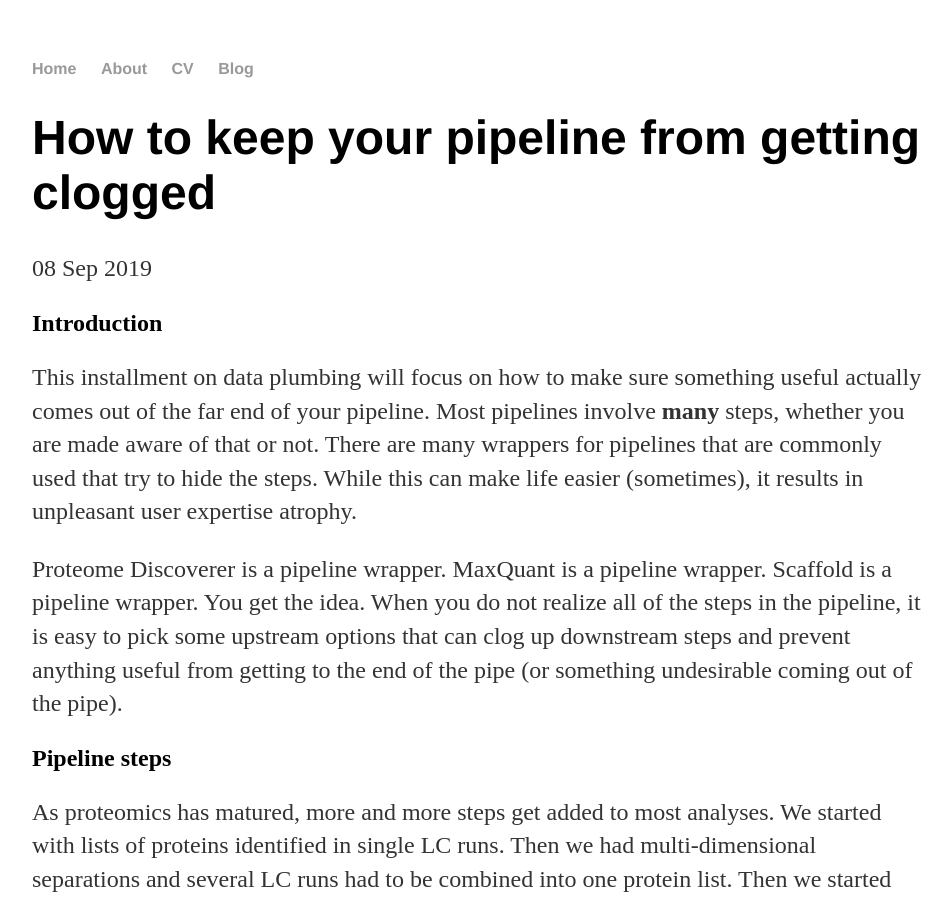
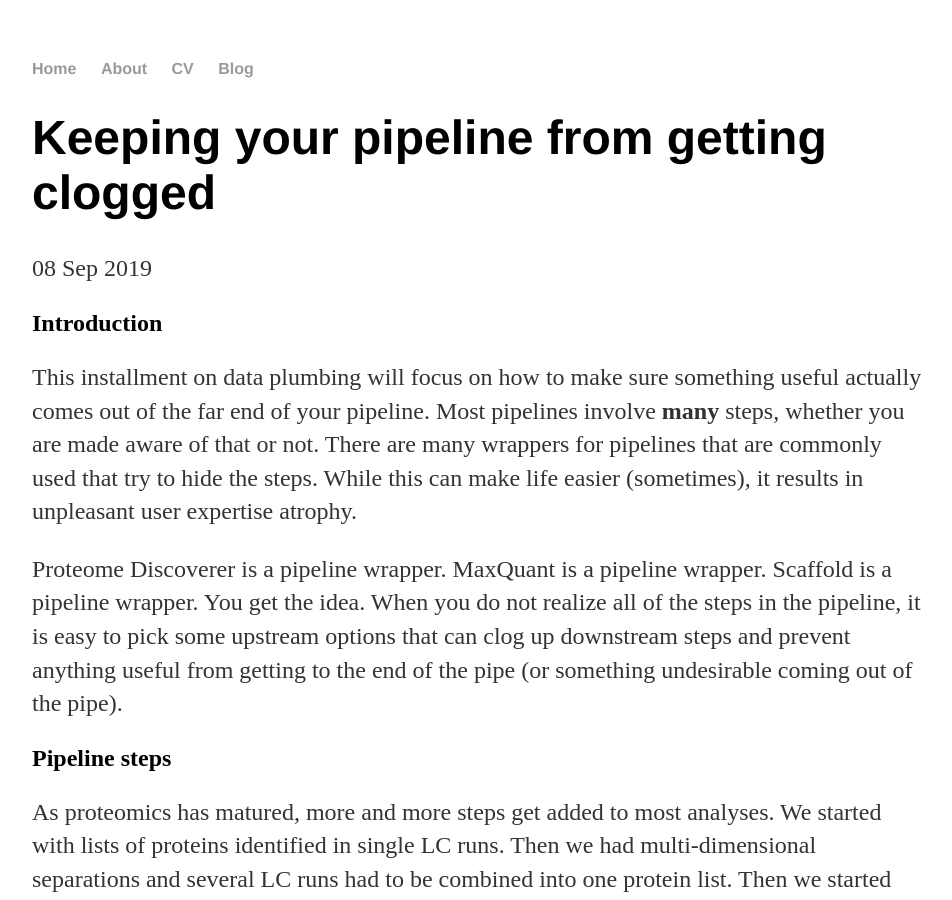
Before and after one commit to pwilmart/pwilmart.github.io, a Jekyll site: the page built from _posts/2019-09-08-Keeping-pipeline-flowing.md, in a window 1280 px wide and 900 px high. Shown: the whole window, without its empty margins (160-1112 px from the left). Built offline with Jekyll 4.4.1, drawn with Linux system fonts in a browser that asks for light colours.

Commit message:
minor edits

```diff
--- a/_posts/2019-09-08-Keeping-pipeline-flowing.md
+++ b/_posts/2019-09-08-Keeping-pipeline-flowing.md
@@ -1,6 +1,6 @@
 ---
 layout: post
-title: "How to keep your pipeline from getting clogged"
+title: "Keeping your pipeline from getting clogged"
 date: 2019-09-08
 ---
 
```
